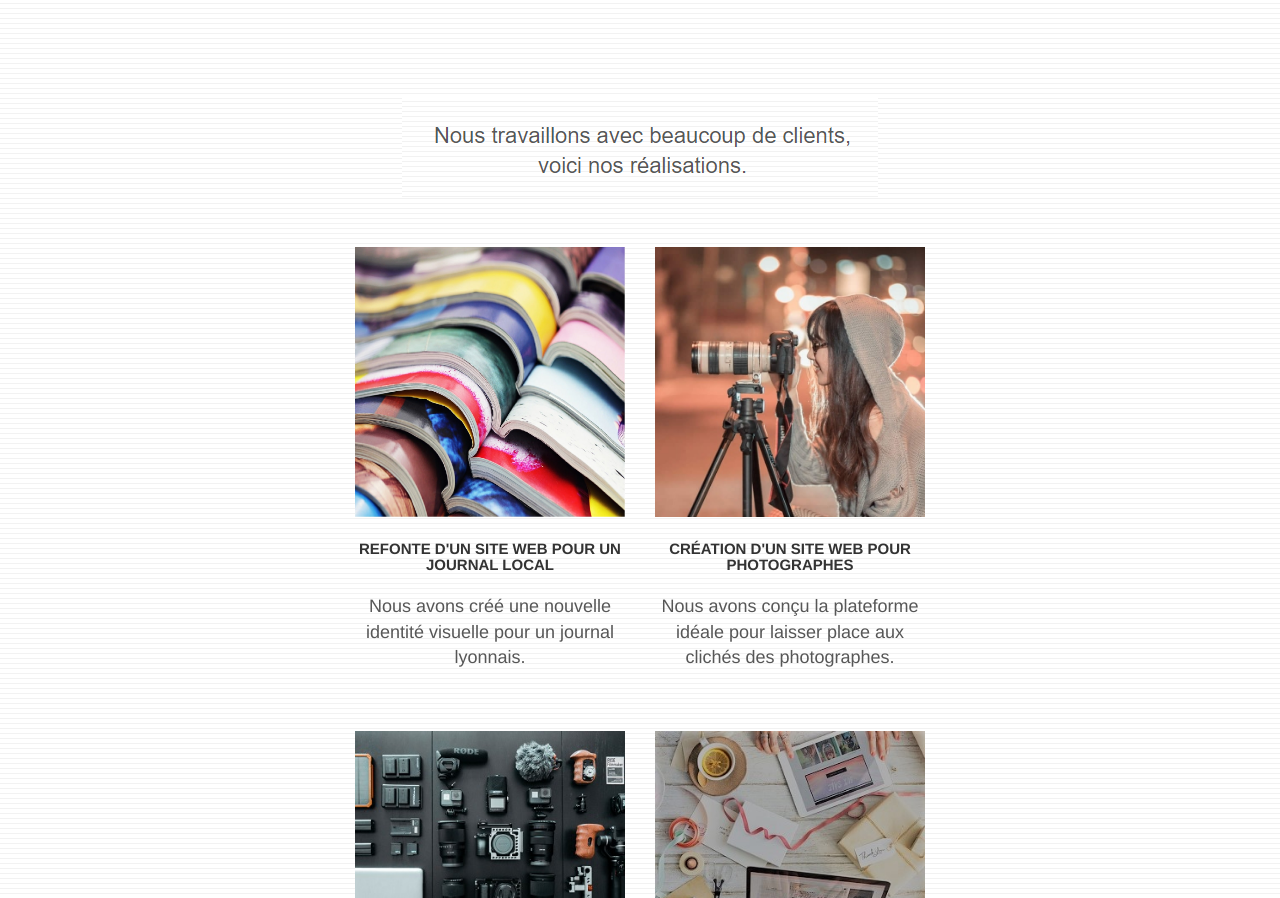
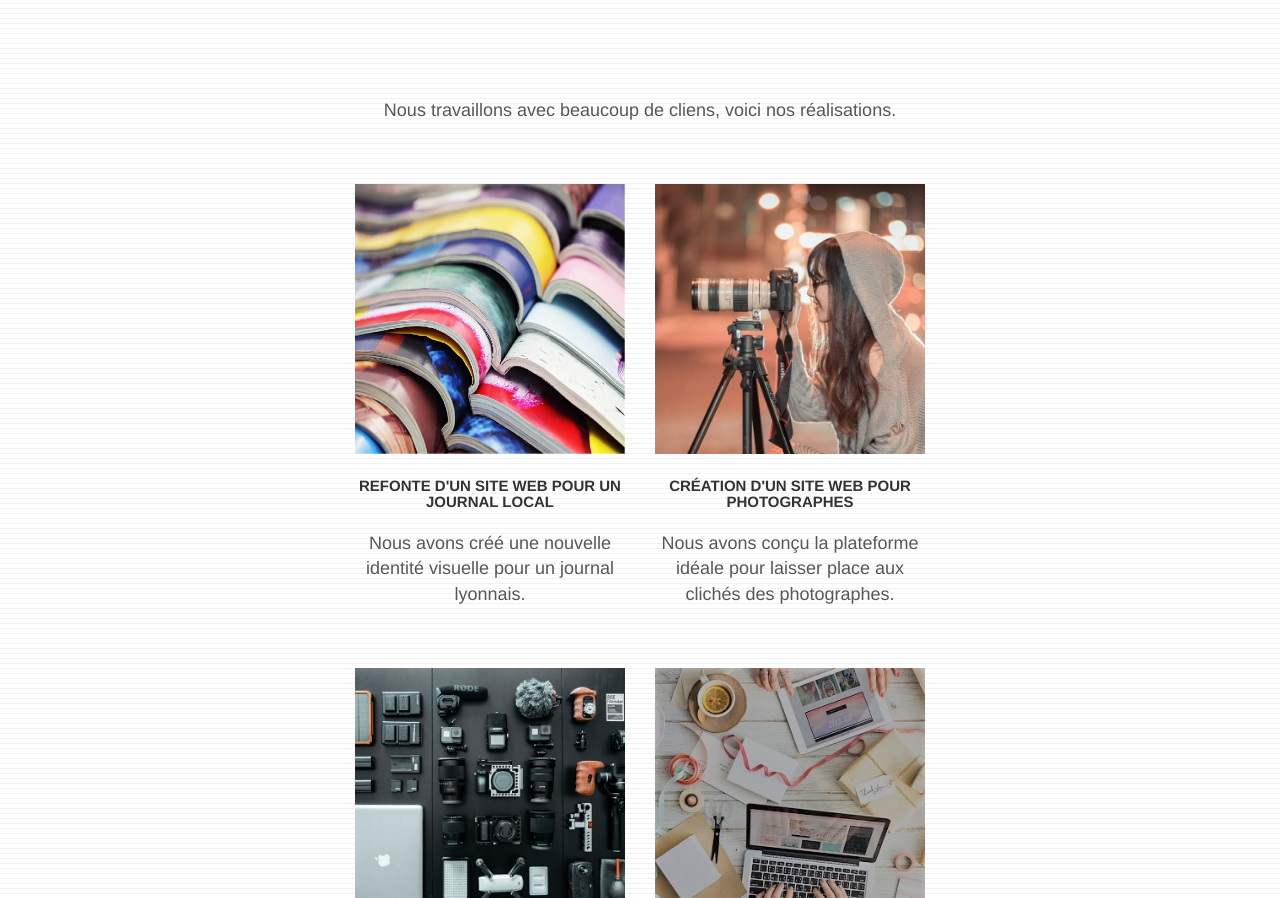
Before and after one commit to EddinAdou/Agence_la_chouette, a plain HTML site: page index.html in a window 1280 px wide. Shown: the part 1908-2806 px from the top of the page. Drawn offline with Linux system fonts and the light colour scheme.

Commit message:
Update index.html

```diff
--- a/index.html
+++ b/index.html
@@ -144,7 +144,7 @@
 	<div class="container bloc-lg">
 		<div class="row">
 			<div class="col-sm-12 text-center">
-				<img alt="citation" src="img/title2.png" />
+				<p class="text-center">Nous travaillons avec beaucoup de cliens, voici nos réalisations.</p>
 			</div>
 		</div>
 		<div class="row tight-width-whitespace portfolio-row">
```
